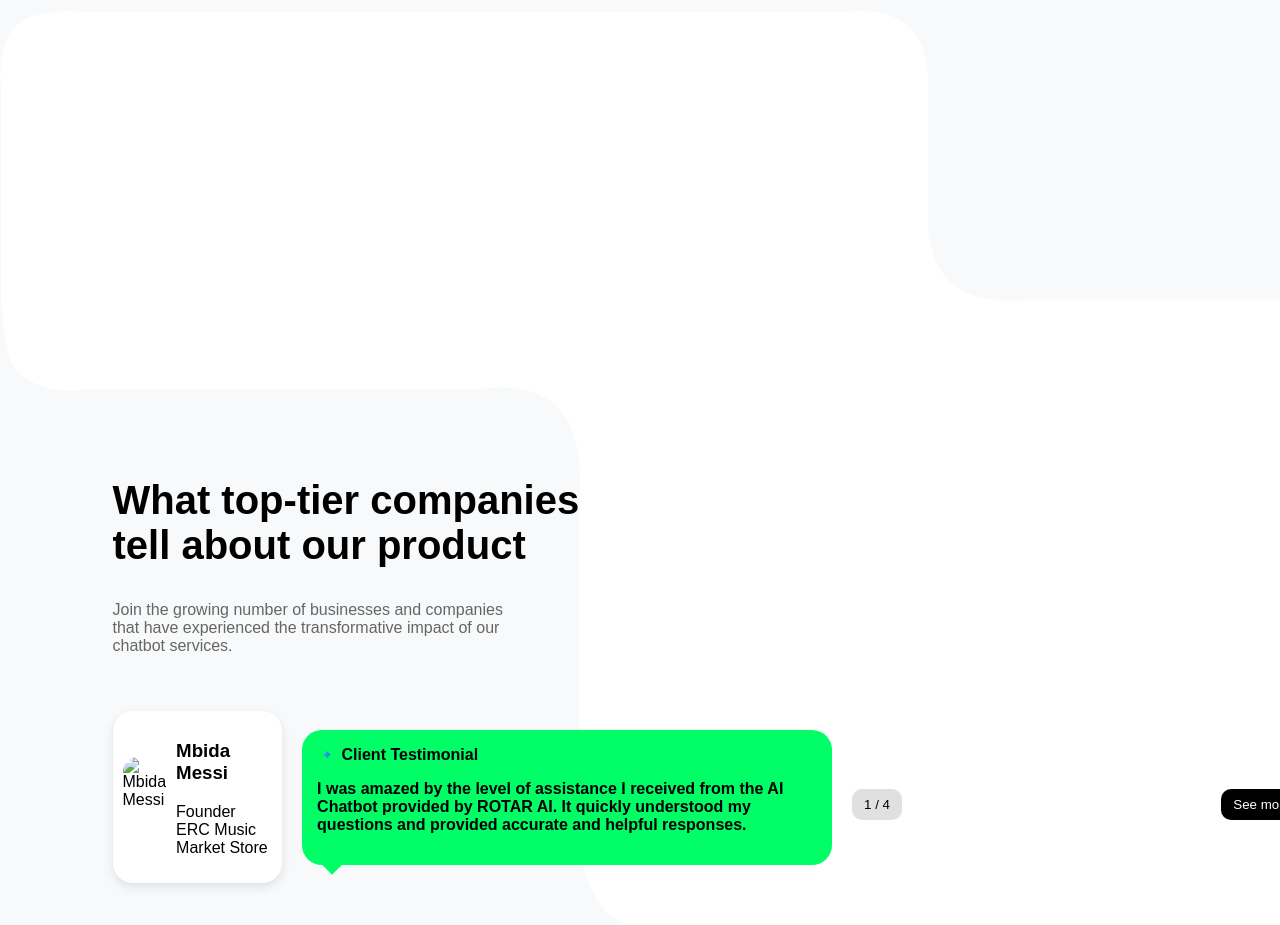
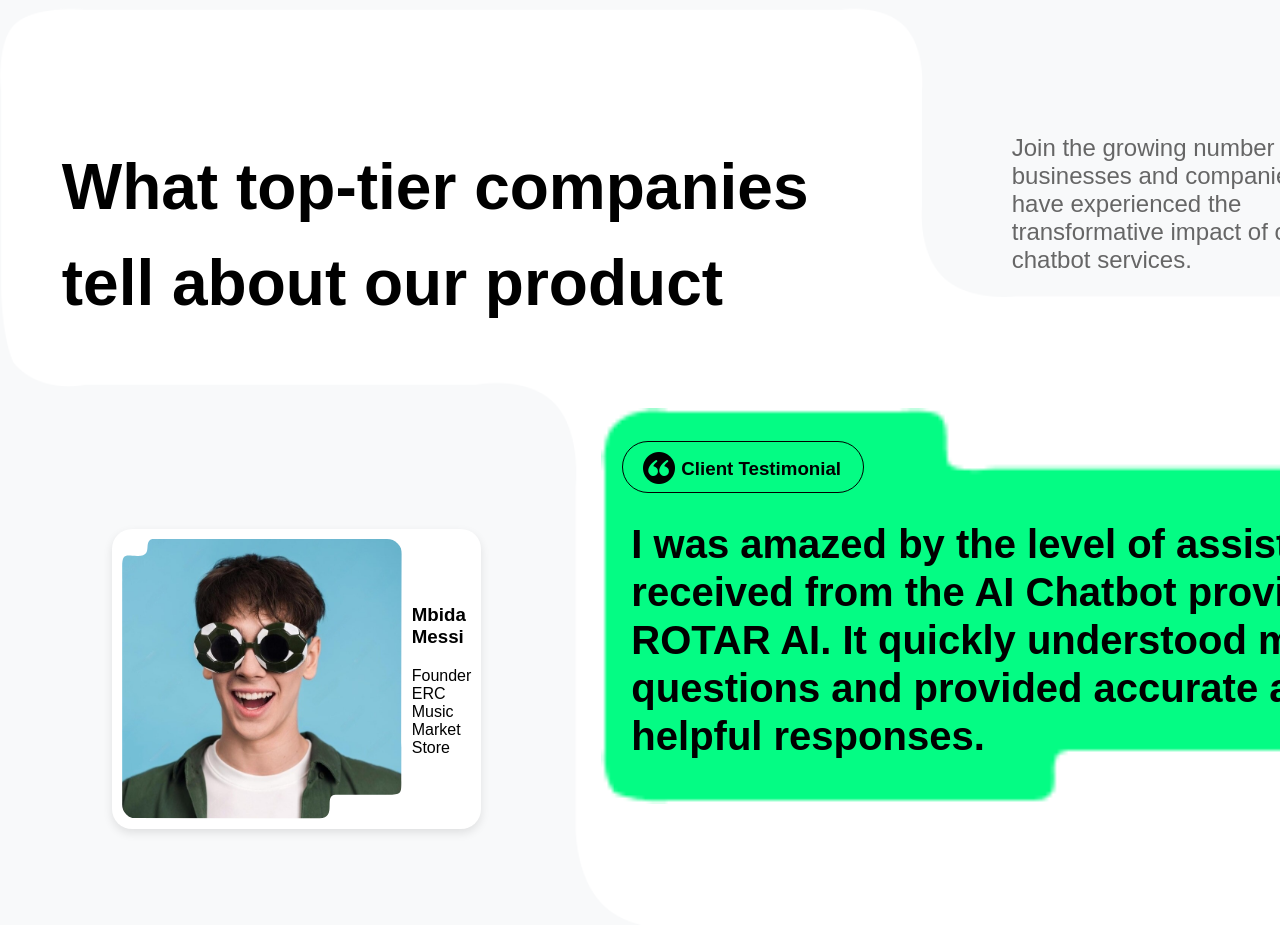
Before and after one commit to AlexsandraRoldan/PROYECTO-CASO-2, a plain HTML site: page pagina_1.html in a window 1280 px wide. Shown: the part 4080-5005 px from the top of the page. Drawn offline with Linux system fonts and the light colour scheme.

Commit message:
Mejoras del  quinto cuadro (en proceso)

```diff
--- a/estilo.css
+++ b/estilo.css
@@ -1504,13 +1504,13 @@ h2 {
     background: #00ff88;
     color: black;
 }
-/* cuarto cuadro*******************************************************************/
+/* quinto cuadro*******************************************************************/
 
 .testimonial-container {
 
     position: relative;
-    width: 1500px;
-    height: 1500px;
+    width: 1490px;
+    height: 1490px;
     display: flex;
     align-items: center;
     justify-content: center;
@@ -1536,20 +1536,26 @@ h2 {
 }
 
 .testimonial-text {
+
     text-align: left;
     margin-bottom: 20px;
 }
 
 .testimonial-text h1 {
-    font-size: 2.5rem;
+    margin-top: -350PX;
+    line-height: 1.5; /* Ajusta la altura entre líneas */
+    margin-left: -50px;
+    font-size: 4rem;
     font-weight: bold;
     color: #000;
 }
 
 .testimonial-text p {
-    font-size: 1rem;
+    margin-top: -250px;
+    margin-left: 900px;
+    font-size: 1.5rem;
     color: #666;
-    max-width: 400px;
+    max-width: 1000px;
 }
 
 .testimonial-body {
@@ -1578,33 +1584,12 @@ h2 {
     margin-left: 10px;
 }
 
-.testimonial-message {
-    background: #00ff66;
-    padding: 15px;
-    border-radius: 20px;
-    color: black;
-    font-size: 1rem;
-    font-weight: bold;
-    max-width: 500px;
-    position: relative;
-}
-
-.testimonial-message::after {
-    content: "";
-    position: absolute;
-    bottom: -10px;
-    left: 20px;
-    width: 20px;
-    height: 10px;
-    background: #00ff66;
-    clip-path: polygon(100% 0, 0% 0, 50% 100%);
-}
-
-.testimonial-tag {
-    font-weight: bold;
-    display: block;
-    margin-bottom: 5px;
-}
+.background-verde{
+    margin-top: -150px;
+    margin-left: 100px;
+    width: 850px;
+}
+
 
 .testimonial-nav {
     display: flex;
@@ -1630,3 +1615,36 @@ h2 {
     background: black;
     color: white;
 }
+.testimonial-tag p{
+    line-height: 1.2; /* Ajusta la altura entre líneas */
+    max-width: 800px;
+    text-align: left;
+    margin-left: 130px;
+    color: black;
+    font-size: 40px;
+    font-weight: bold;
+}
+.testimonial-tag h3{
+    margin-top: -350px;
+    margin-left: 180px;
+    color: black;
+    font-weight: bold;
+}
+/* Capa trasera */
+.fondocirculo{
+    width: 32px;
+    height: 32px;
+    margin-left: 20px;
+    margin-top: 10px;
+}
+.fondocirculolinea {
+    top: -2%;
+    margin-left: 530px;
+    width: 240px;
+    height: 50px;
+    border: 1px solid black;
+    border-radius: 50px;
+    position: absolute;
+    left: 20px;
+    z-index: 0;
+}
--- a/pagina_1.html
+++ b/pagina_1.html
@@ -365,7 +365,7 @@
 
                 <div class="testimonial-body">
                     <div class="testimonial-card">
-                        <img src="persona.jpg" alt="Mbida Messi">
+                        <img src="/personas/retratochico.jpg" alt="Mbida Messi" style="clip-path: url(#clip-cuadrochat); width: 280px; height: 280px;">
                         <div class="testimonial-info">
                             <h3>Mbida Messi</h3>
                             <p>Founder ERC Music Market Store</p>
@@ -373,8 +373,14 @@
                     </div>
 
                     <div class="testimonial-message">
-                        <span class="testimonial-tag">🔹 Client Testimonial</span>
-                        <p>I was amazed by the level of assistance I received from the AI Chatbot provided by ROTAR AI. It quickly understood my questions and provided accurate and helpful responses.</p>
+                        <img src="/cuadros/testimoniocuadro.png" alt="cuadrodel estimonio" class="background-verde"/>
+                            <div class="testimonial-tag">
+                                <h3>Client Testimonial</h3>
+                                <p>I was amazed by the level of assistance I received from the AI Chatbot provided by ROTAR AI. It quickly understood my questions and provided accurate and helpful responses.</p>
+                            </div>
+                            <div class="fondocirculolinea">
+                                <img src="/imagenes/comillas.png" class="fondocirculo">
+                            </div>
                     </div>
 
                     <div class="testimonial-nav">
```
Also changed, not shown: cuadros/testimoniocuadro.png (added), imagenes/comillas.png (added).
